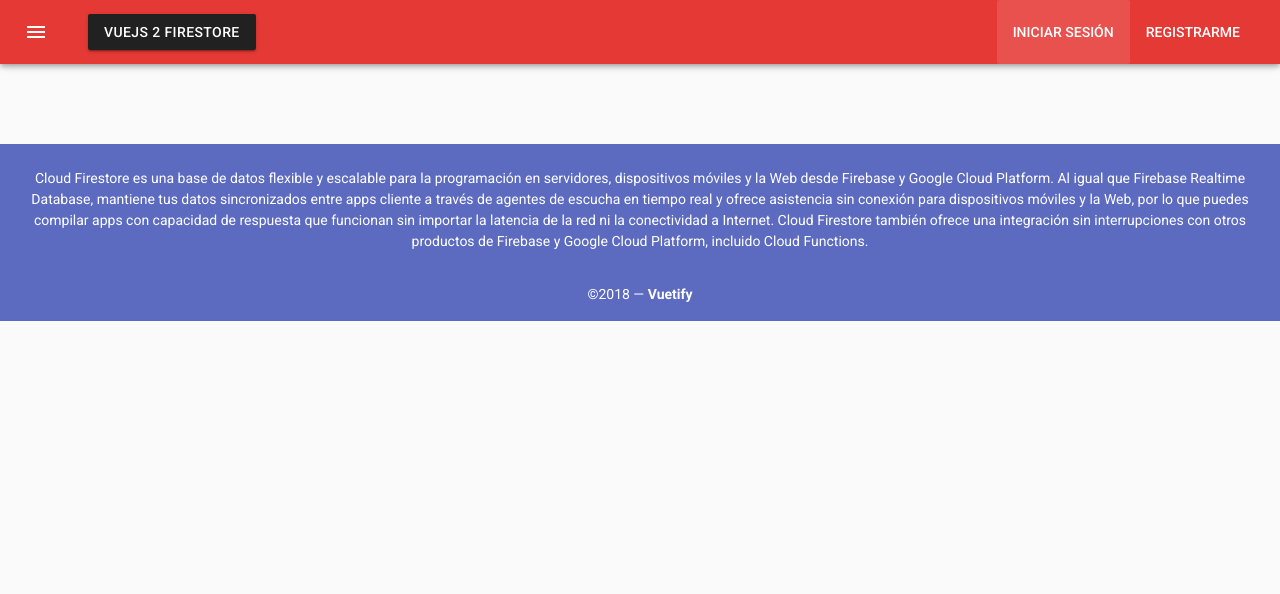
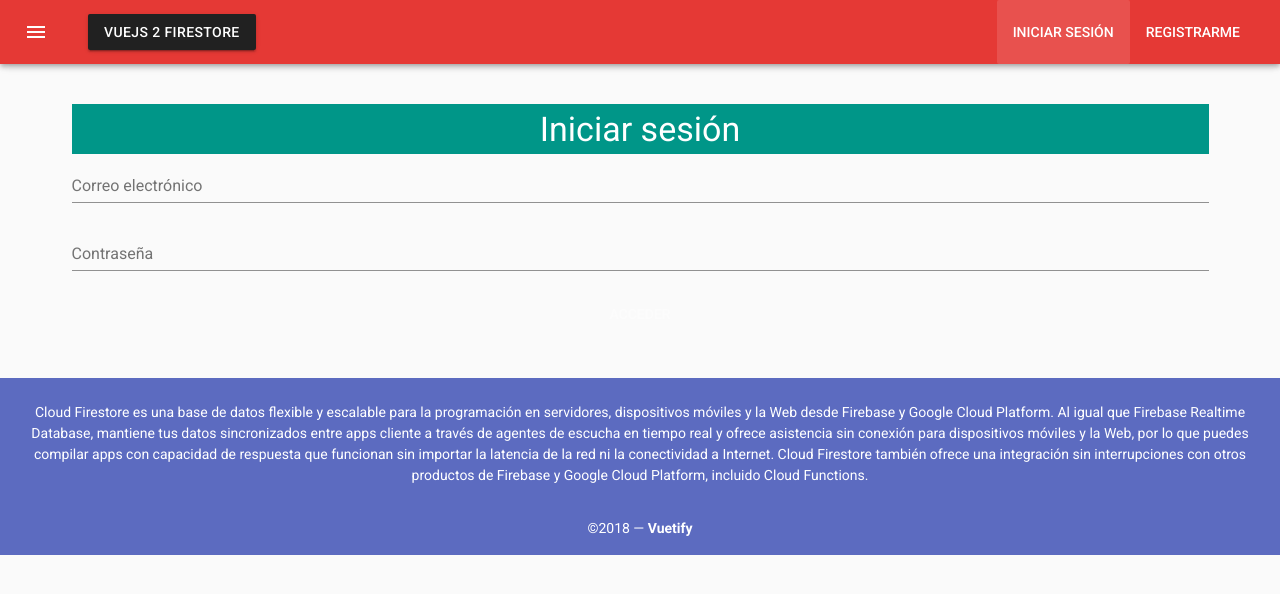
Before and after one commit to guzval/my-project, a Vue app: page /#/login in a window 1280 px wide. Shown: the top 594 px of the page. Built offline with nearby package versions, Linux system fonts and the light colour scheme.

Commit message:
añadir login de usuario

```diff
--- /dev/null
+++ b/src/components/Login.vue
@@ -0,0 +1,48 @@
+<template>
+    <div>
+        <auth-form action="login" v-on:process="login($event)" />
+        <app-snack-bar
+            v-if="snackBar"
+            :snackBar="snackBar"
+            :text="message"
+            :timeout="timeout"
+        />
+    </div>
+</template>
+
+<script>
+    import AuthForm from '@/forms/Auth';
+    import AppSnackBar from '@/components/SnackBar';
+    import {db} from '@/main';
+    export default {
+        name: "Login",
+        components:{
+            AuthForm, AppSnackBar
+        },
+        data () {
+            return {
+                snackBar: false,
+                message: '',
+                timeout: 5000
+            }
+        },
+        methods: {
+            login (user) {
+                this.$store.dispatch('firebaseLogin',user).then(data => {
+                    db.collection('users').doc(data.user.uid).onSnapshot(snapshot => {
+                        console.log(snapshot.data());
+                        this.$store.commit('setRole', snapshot.data().role);
+                        this.$router.push('/');
+                    })
+                })
+                .catch ((error) => {
+                    this.message = error.message.substr(0,200);
+                    this.snackBar = true;
+                    setTimeout(() => {
+                        this.snackBar = false;
+                    }, this.timeout);
+                })
+            }
+        }
+    }
+</script>
--- a/src/components/Register.vue
+++ b/src/components/Register.vue
@@ -1,14 +1,9 @@
 <template>
     <div>
-
-        <auth-form
-          action="register"
-          v-on:process="register($event)"
-        />
-
+        <auth-form action="register" v-on:process="register($event)"/>
         <app-snack-bar
             v-if="snackBar"
-            :snack-bar="snackBar"
+            :snackBar="snackBar"
             :text="message"
             :timeout="timeout"
         />
--- a/src/forms/Auth.vue
+++ b/src/forms/Auth.vue
@@ -14,6 +14,7 @@
 
         <v-form id="nativeForm" v-model="valid">
             <v-text-field
+                autocomplete="off"
                 :label="$t('auth.email')"
                 v-model="email"
                 :rules="emailRules"
@@ -29,6 +30,7 @@
             />
 
              <v-text-field
+                v-if="action === 'register'"
                 :label="$t('auth.password_confirmation')"
                 v-model="password_confirmation"
                 :rules="passwordConfirmationRules"
--- a/src/router/index.js
+++ b/src/router/index.js
@@ -2,6 +2,7 @@ import Vue from 'vue'
 import Router from 'vue-router'
 import Home from '@/components/Home';
 import Register from '@/components/Register';
+import Login from '@/components/Login';
 
 Vue.use(Router)
 
@@ -25,5 +26,14 @@ export default new Router({
         title: 'Registro'
       },
     },
+    {
+      path: '/login',
+      name: 'Login',
+      component: Login,
+      meta: {
+        Auth: false,
+        title: 'Iniciar sesión'
+      },
+    },
   ]
 })
```
